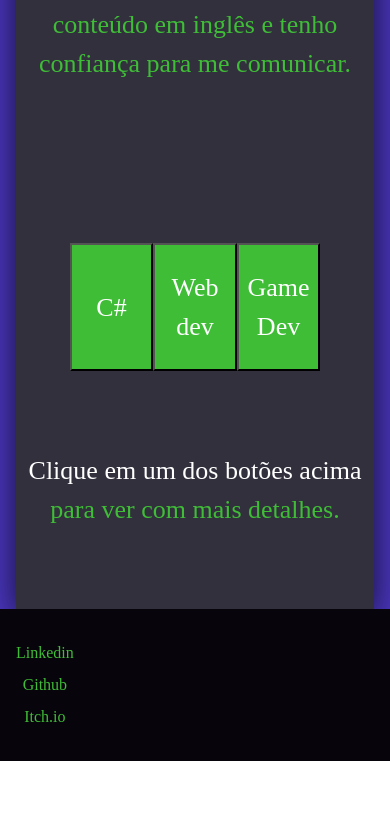
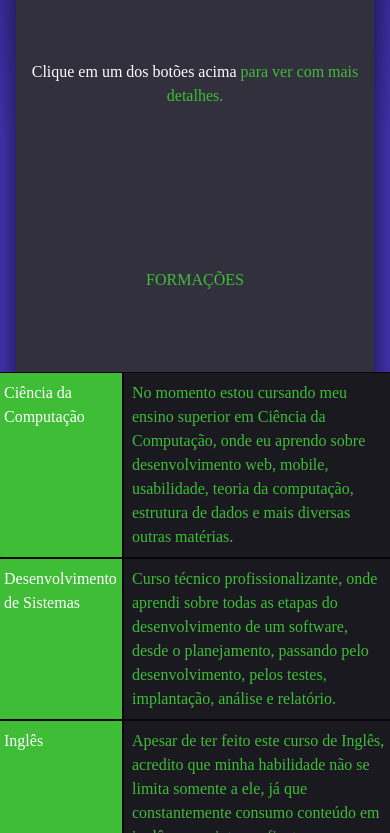
Before and after one commit to mica-davi/Michaelsen-Web-Page, a website built with Vite: page index.html in a window 390 px wide. Shown: the part 1167-2000 px from the top of the page. Before the commit the page ends 1928 px from the top, so only its background shows below. Built offline with nearby package versions, Linux system fonts and the light colour scheme.

Commit message:
Formações e UX

```diff
--- a/index.html
+++ b/index.html
@@ -20,7 +20,7 @@
           Habilidades
         </a>
 
-        <a href="#">
+        <a href="#educations">
           Formações
         </a>
       </div>
@@ -42,8 +42,9 @@
       <div class="container">
         <div class="main-section | section-color--default section-boxshadow">
 
-          <div class="about-container" id="about">
-            <p class="about-text | vertical-margin--1200">Olá, meu nome é <span class="important-text">Daví Moraes Michaelsen</span>, tenho <span class="important-text">19 anos</span> e moro em <span class="important-text">Esteio/RS.</span>
+          <div class="about-container | vertical-margin--700" id="about">
+            <h2 class="default-header | vertical-margin--900">SOBRE MIM</h2>
+            <p class="about-text | grid-center">Olá, meu nome é <span class="important-text">Daví Moraes Michaelsen</span>, tenho <span class="important-text">19 anos</span> e moro em <span class="important-text">Esteio/RS.</span>
               Me interesso pelo mundo do desenvolvimento desde pequeno, e apesar de ter
               focado mais na parte de <span class="important-text">desenvolvimento de jogos</span>, possuo um bom conhecimento em outras
               áreas. Tenho também familiaridade com a <span class="important-text">língua inglesa</span>, além de ter feito curso,
@@ -51,12 +52,31 @@
             </p>
           </div>
 
-          <Div class="skills-wrapper" id="skills">
+          <Div class="skills-wrapper | vertical-margin--900" id="skills">
             <button class="button-default" id="c_button">C#</button>
             <button class="button-default" id="web_button">Web dev</button>
             <button class="button-default" id="game_button">Game Dev</button>
           </Div>
           <p id="skill_text" class="skills-text | font-color--default vertical-margin--1200"><span class="important-text">Clique em um dos botões acima</span> para ver com mais detalhes.</p>
+
+          <div id="educations">
+            <h2 class="default-header | vertical-margin--1200">FORMAÇÕES</h2>
+
+            <div class="educations-wrapper vertical-margin--900">
+              <div class="education-item">
+                <h3 class="education-title">Ciência da Computação</h3>
+                <p class="education-text">No momento estou cursando meu ensino superior em Ciência da Computação, onde eu aprendo sobre desenvolvimento web, mobile, usabilidade, teoria da computação, estrutura de dados e mais diversas outras matérias.</p>
+              </div>
+              <div class="education-item">
+                <h3 class="education-title">Desenvolvimento de Sistemas</h3>
+                <p class="education-text">Curso técnico profissionalizante, onde aprendi sobre todas as etapas do desenvolvimento de um software, desde o planejamento, passando pelo desenvolvimento, pelos testes, implantação, análise e relatório.</p>
+              </div>
+              <div class="education-item">
+                <h3 class="education-title">Inglês</h3>
+                <p class="education-text">Apesar de ter feito este curso de Inglês, acredito que minha habilidade não se limita somente a ele, já que constantemente consumo conteúdo em inglês e me sinto confiante para me comunicar.</p>
+              </div>
+            </div>
+          </div>
 
         </div>
       </div>
--- a/style.css
+++ b/style.css
@@ -1,9 +1,10 @@
 :root {
+  --clr-bg-950: rgb(26, 25, 32);
   --clr-bg-900: rgba(7, 4, 11, 1);
   --clr-bg-800: rgba(11, 4, 55, 1);
   --clr-bg-200: rgba(73, 54, 189, 1);
 
-  --clr-section-500: rgba(50, 48, 61, 1);
+  --clr-section-500: #32303d;
   --clr-section-1000: rgba(7, 4, 11, 1);
 
   --clr-font-200: rgba(63, 189, 55, 1);
@@ -23,6 +24,15 @@
   --fs-300: 1.25rem;
   --fs-600: 1.625rem;
   --fs-800: 1.75rem;
+}
+
+
+@media (max-width: 65em){
+  :root{
+    --fs-300: 0.625;
+    --fs-600: .8125;
+    --fs-800: .8525
+  }
 }
 
 /* Box sizing rules */
@@ -122,6 +132,7 @@ body{
 }
 .about-container{
   display: flex;
+  flex-direction: column;
   width: 100%;
   justify-content: center;
 }
@@ -266,6 +277,51 @@ body{
   width: 3em;
 }
 
+.default-header{
+  text-align: center;
+  color: var(--clr-font-200);
+  font-size: var(--fs-600);
+}
+
+.educations-wrapper{
+  display: flex;
+  align-items: center;
+  flex-direction: column;
+  padding-bottom: var(--size-1200);
+}
+
+.education-item{
+  display: flex;
+  flex-direction: row;
+}
+
+.education-title{
+  width: 10em;
+  border: 1px var(--clr-bg-900) solid;
+  font-size: var(--fs-300);
+  border-radius: 5% 0 0 5%;
+  background-color: var(--clr-accent-200);
+  padding: var(--size-100);
+  color: var(--clr-font-100);
+}
+
+.education-text{
+  color: var(--clr-font-200);
+  background-color: var(--clr-bg-950);
+  border: 1px var(--clr-bg-900) solid;
+  padding: .5rem;
+  width: 35em;
+}
+
+@media (max-width: 65em){
+  .education-title{
+    width: 8em;
+  }
+  .education-text{
+    width: 17em;
+  }
+}
+
 /* Utility Classes */
 
 .font-color--default {
```
